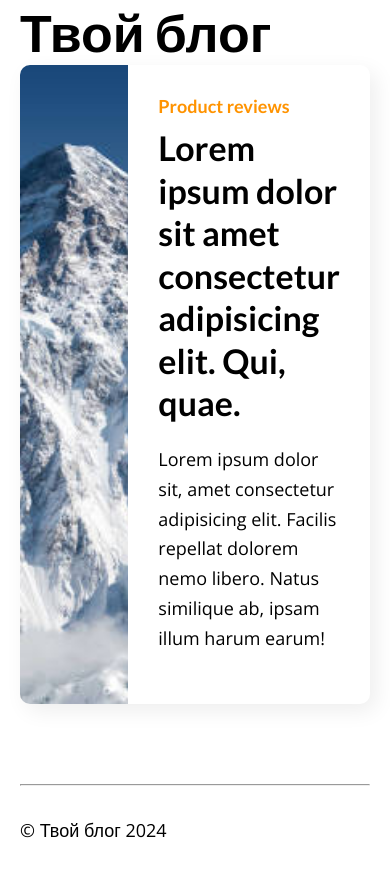
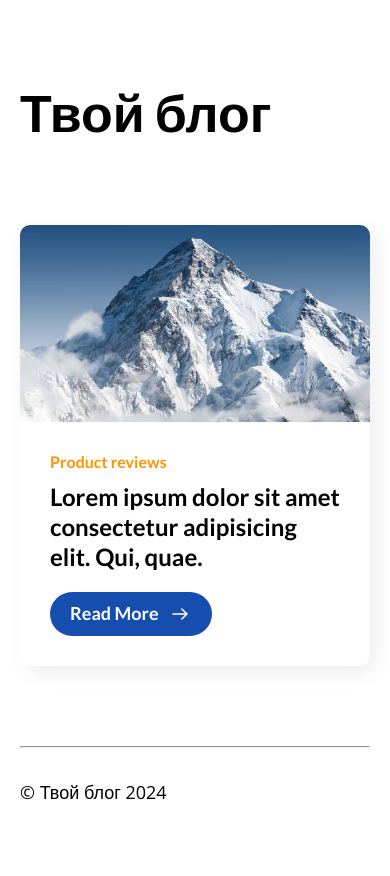
Before and after one commit to webNekit/simple-blog-next-js, a Next.js app in the folder client-blog/: page / in a window 390 px wide. After the commit the page ends 844 px from the top, so only its background shows below. Built offline with nearby package versions, Linux system fonts and the light colour scheme.

Commit message:
create button component and responsive card

```diff
--- /dev/null
+++ b/client-blog/src/components/button/button.jsx
@@ -0,0 +1,33 @@
+import Link from 'next/link';
+import styles from '@/components/button/button.module.sass';
+
+export const IconTypes = {
+    ARROW_RIGHT: 'ARROW_RIGHT',
+};
+
+export default function button(props) {
+    if (props.href) {
+        return (
+            <Link className={styles.button} href={props.href}>
+                {props.children}
+                <button.Icon  iconType={props.icon} />
+            </Link>
+        );
+    }
+    return <button className={styles.button}>{props.children}</button>
+}
+
+button.Icon = ({ iconType }) => {
+    if (iconType === 'ARROW_RIGHT') {
+        return (
+            <svg viewBox="0 0 24 24" fill="none" width="24" height="24" xmlns="http://www.w3.org/2000/svg">
+                <g id="SVGRepo_bgCarrier" stroke-width="0"></g>
+                <g id="SVGRepo_tracerCarrier" stroke-linecap="round" stroke-linejoin="round"></g>
+                <g id="SVGRepo_iconCarrier">
+                    <path d="M13.2328 16.4569C12.9328 16.7426 12.9212 17.2173 13.2069 17.5172C13.4926 17.8172 13.9673 17.8288 14.2672 17.5431L13.2328 16.4569ZM19.5172 12.5431C19.8172 12.2574 19.8288 11.7827 19.5431 11.4828C19.2574 11.1828 18.7827 11.1712 18.4828 11.4569L19.5172 12.5431ZM18.4828 12.5431C18.7827 12.8288 19.2574 12.8172 19.5431 12.5172C19.8288 12.2173 19.8172 11.7426 19.5172 11.4569L18.4828 12.5431ZM14.2672 6.4569C13.9673 6.17123 13.4926 6.18281 13.2069 6.48276C12.9212 6.78271 12.9328 7.25744 13.2328 7.5431L14.2672 6.4569ZM19 12.75C19.4142 12.75 19.75 12.4142 19.75 12C19.75 11.5858 19.4142 11.25 19 11.25V12.75ZM5 11.25C4.58579 11.25 4.25 11.5858 4.25 12C4.25 12.4142 4.58579 12.75 5 12.75V11.25ZM14.2672 17.5431L19.5172 12.5431L18.4828 11.4569L13.2328 16.4569L14.2672 17.5431ZM19.5172 11.4569L14.2672 6.4569L13.2328 7.5431L18.4828 12.5431L19.5172 11.4569ZM19 11.25L5 11.25V12.75L19 12.75V11.25Z" fill="currentColor "></path>
+                </g>
+            </svg>
+        );
+    }
+    return null;
+};
--- /dev/null
+++ b/client-blog/src/components/button/button.module.sass
@@ -0,0 +1,16 @@
+.button
+    display: inline-flex
+    gap: 0.55rem
+    align-items: center
+    width: max-content
+    padding: 0.55rem 1.111rem
+    font-family: var(--font-lato)
+    font-weight: 600
+    border-radius: 100px
+    line-height: 0.75
+    text-decoration: none
+    background-color: #154eae
+    color: #fff
+    transition: background-color .2s
+    &:hover
+        background-color: #1442cb
--- a/client-blog/src/components/card/card.jsx
+++ b/client-blog/src/components/card/card.jsx
@@ -1,17 +1,21 @@
 import Image from 'next/image';
 import styles from '@/components/card/card.module.sass';
+import Button, { IconTypes } from '@/components/button/button';
 
 export default function card() {
   return (
-    <div className={styles.card}>
+    <div className={styles.card_list}>
+      <div className={styles.card}>
         <div className={styles.card_imageWrap}>
-            <Image src="/img_1.jpeg" className={styles.card_image} alt="" fill={true} />
+          <Image src="/img_1.jpeg" className={styles.card_image} alt="" fill={true} />
         </div>
         <div className={styles.card_contentWrap}>
-            <div className={`${styles.card_label} h6 mb-10 c-orange`}>Product reviews</div>
-            <h3 className={`${styles.card_title} h3 mb-20`}>Lorem ipsum dolor sit amet consectetur adipisicing elit. Qui, quae.</h3>
-            <p className={`${styles.card_text} mb-20`}>Lorem ipsum dolor sit, amet consectetur adipisicing elit. Facilis repellat dolorem nemo libero. Natus similique ab, ipsam illum harum earum!</p>
+          <div className={`${styles.card_label} h6 mb-10 c-orange`}>Product reviews</div>
+          <h3 className={`${styles.card_title} h3 mb-20`}>Lorem ipsum dolor sit amet consectetur adipisicing elit. Qui, quae.</h3>
+          <p className={`${styles.card_text} mb-20`}>Lorem ipsum dolor sit, amet consectetur adipisicing elit. Facilis repellat dolorem nemo libero. Natus similique ab, ipsam illum harum earum!</p>
+          <Button href="#" icon={IconTypes.ARROW_RIGHT}>Read More</Button>
         </div>
+      </div>
     </div>
   )
 }
--- a/client-blog/src/components/card/card.module.sass
+++ b/client-blog/src/components/card/card.module.sass
@@ -1,3 +1,6 @@
+.card_list
+    container-type: inline-size
+
 .card
     display: flex
     gap: 30px
@@ -24,3 +27,15 @@
     flex-direction: column
     justify-content: center
     padding: 30px 30px 30px 0px
+
+@container (max-width: 700px)
+    .card
+        flex-direction: column
+    .card_contentWrap
+        padding: 0px 30px 30px
+    .card_label
+        font-size: 16px
+    .card_title
+        font-size: 24px
+    .card_text
+        display: none
--- a/client-blog/src/components/header/header.jsx
+++ b/client-blog/src/components/header/header.jsx
@@ -2,7 +2,7 @@ export default function header() {
   return (
     <header>
         <div className="container">
-            <h1 className="title h1">Твой блог</h1>
+            <h1 className="title h1 pt-80 pb-80">Твой блог</h1>
         </div>
     </header>
   )
```
